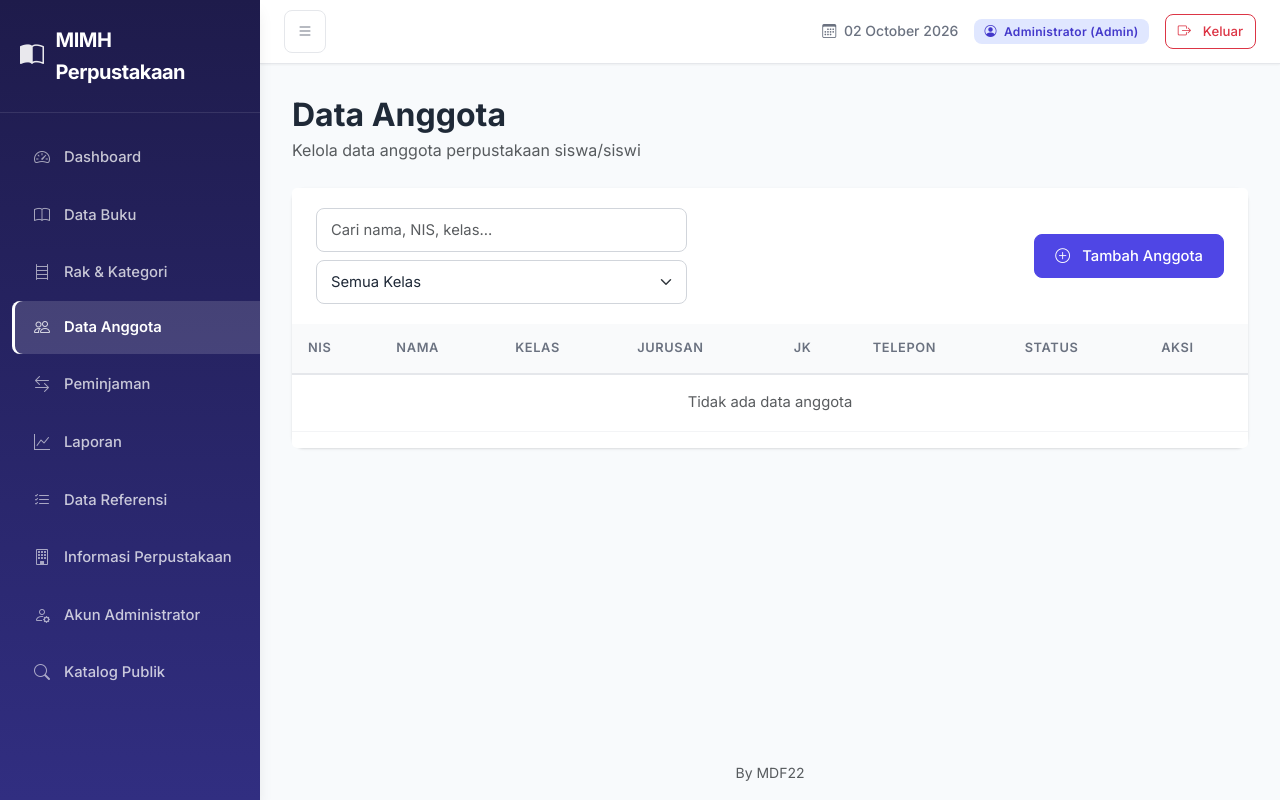
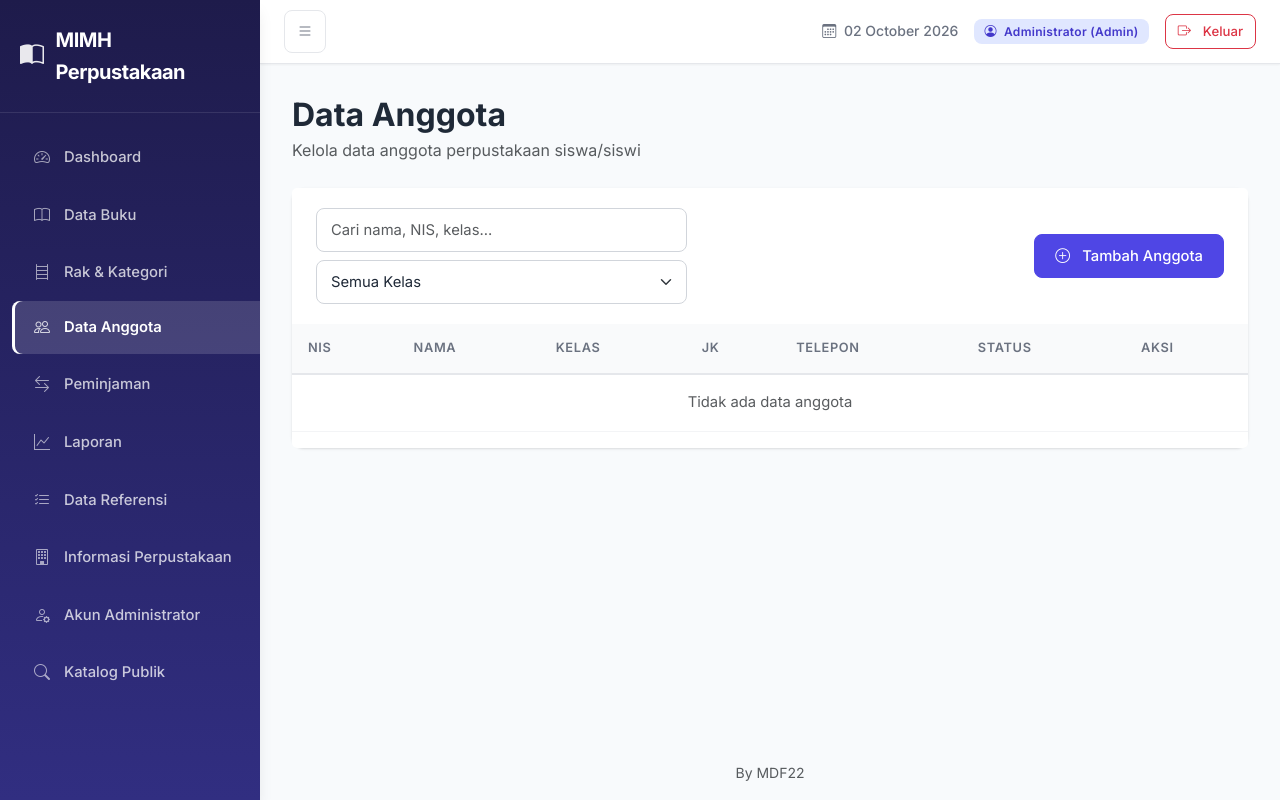
Before and after one commit to mdf21/perpustakaan, a Flask app: page /anggota in a window 1280 px wide. Run offline with Flask 3, Linux system fonts and the light colour scheme; a user stored in the database is signed in; data that the repository does not hold is empty.

Commit message:
menghilangkan fitur jurusan

```diff
--- a/app.py
+++ b/app.py
@@ -48,7 +48,6 @@ DENDA_PER_HARI = 1000
 MAX_PINJAM_PER_ANGGOTA = 3
 REFERENSI_TYPES = {
     'jenis_buku': 'Jenis Buku',
-    'jurusan': 'Jurusan',
     'kategori_buku': 'Kategori Buku',
     'kelas': 'Kelas',
     'klasifikasi_ddc': 'Klasifikasi DDC',
@@ -174,7 +173,6 @@ class Anggota(db.Model):
     nis = db.Column(db.String(50), unique=True, nullable=False)
     nama = db.Column(db.String(150), nullable=False)
     kelas = db.Column(db.String(50), nullable=False)
-    jurusan = db.Column(db.String(100))
     jenis_kelamin = db.Column(db.String(20))
     no_telepon = db.Column(db.String(20))
     alamat = db.Column(db.Text)
@@ -192,7 +190,6 @@ class Anggota(db.Model):
             'nis': self.nis,
             'nama': self.nama,
             'kelas': self.kelas,
-            'jurusan': self.jurusan,
             'jenis_kelamin': self.jenis_kelamin,
             'no_telepon': self.no_telepon,
             'alamat': self.alamat,
@@ -369,6 +366,15 @@ def initialize_database():
     info_columns = {column['name'] for column in inspect(db.engine).get_columns('perpustakaan_info')}
     if 'logo_image' not in info_columns:
         db.session.execute(text('ALTER TABLE perpustakaan_info ADD COLUMN logo_image VARCHAR(255)'))
+
+    anggota_columns = {column['name'] for column in inspect(db.engine).get_columns('anggota')}
+    if 'jurusan' in anggota_columns:
+        try:
+            db.session.execute(text('ALTER TABLE anggota DROP COLUMN jurusan'))
+        except Exception:
+            db.session.rollback()
+            raise RuntimeError('Migrasi database jurusan gagal. Pastikan SQLite mendukung ALTER TABLE DROP COLUMN.')
+
     db.session.commit()
 
 def save_book_uploads(files):
@@ -1131,7 +1137,6 @@ def create_anggota():
         nis=data.get('nis'),
         nama=data.get('nama'),
         kelas=data.get('kelas'),
-        jurusan=data.get('jurusan'),
         jenis_kelamin=data.get('jenis_kelamin'),
         no_telepon=data.get('no_telepon'),
         alamat=data.get('alamat'),
@@ -1164,7 +1169,6 @@ def update_anggota(id):
     a.nis = data.get('nis', a.nis)
     a.nama = data.get('nama', a.nama)
     a.kelas = data.get('kelas', a.kelas)
-    a.jurusan = data.get('jurusan', a.jurusan)
     a.jenis_kelamin = data.get('jenis_kelamin', a.jenis_kelamin)
     a.no_telepon = data.get('no_telepon', a.no_telepon)
     a.alamat = data.get('alamat', a.alamat)
@@ -1662,10 +1666,10 @@ def export_anggota():
     wb = openpyxl.Workbook()
     ws = wb.active
     ws.title = "Data Anggota"
-    headers = ['ID', 'NIS', 'Nama', 'Kelas', 'Jurusan', 'Jenis Kelamin', 'No Telepon', 'Alamat', 'Status']
+    headers = ['ID', 'NIS', 'Nama', 'Kelas', 'Jenis Kelamin', 'No Telepon', 'Alamat', 'Status']
     ws.append(headers)
     for a in Anggota.query.all():
-        ws.append([a.id, a.nis, a.nama, a.kelas, a.jurusan, a.jenis_kelamin, a.no_telepon, a.alamat, a.status])
+        ws.append([a.id, a.nis, a.nama, a.kelas, a.jenis_kelamin, a.no_telepon, a.alamat, a.status])
 
     out = io.BytesIO()
     wb.save(out)
@@ -1691,11 +1695,10 @@ def import_anggota():
             nis=str(row[1]),
             nama=str(row[2]),
             kelas=str(row[3]),
-            jurusan=str(row[4]) if len(row)>4 else None,
-            jenis_kelamin=str(row[5]) if len(row)>5 else None,
-            no_telepon=str(row[6]) if len(row)>6 else None,
-            alamat=str(row[7]) if len(row)>7 else None,
-            status=str(row[8]) if len(row)>8 and row[8] else 'Aktif'
+            jenis_kelamin=str(row[4]) if len(row)>4 else None,
+            no_telepon=str(row[5]) if len(row)>5 else None,
+            alamat=str(row[6]) if len(row)>6 else None,
+            status=str(row[7]) if len(row)>7 and row[7] else 'Aktif'
         )
         db.session.add(a)
 
--- a/templates/kartu_anggota.html
+++ b/templates/kartu_anggota.html
@@ -42,7 +42,6 @@
             <div class="member-name">{{ anggota.nama }}</div>
             <div class="member-meta mt-3">NIS: <strong>{{ anggota.nis }}</strong></div>
             <div class="member-meta">Kelas: {{ anggota.kelas }}</div>
-            <div class="member-meta">Jurusan: {{ anggota.jurusan or '-' }}</div>
         </div>
         <img class="member-qr" src="{{ url_for('get_anggota_qrcode', id=anggota.id) }}" alt="QR kartu anggota {{ anggota.nama }}">
     </main>
--- a/templates/members.html
+++ b/templates/members.html
@@ -29,7 +29,6 @@
                         <th>NIS</th>
                         <th>Nama</th>
                         <th>Kelas</th>
-                        <th>Jurusan</th>
                         <th>JK</th>
                         <th>Telepon</th>
                         <th>Status</th>
@@ -37,7 +36,7 @@
                     </tr>
                 </thead>
                 <tbody id="anggotaTable">
-                    <tr><td colspan="8" class="text-center text-muted">Loading...</td></tr>
+                    <tr><td colspan="7" class="text-center text-muted">Loading...</td></tr>
                 </tbody>
             </table>
         </div>
@@ -70,17 +69,12 @@
                         </div>
                     </div>
                     <div class="row">
-                        <div class="col-md-4 mb-3">
+                        <div class="col-md-6 mb-3">
                             <label class="form-label">Kelas</label>
                             <input type="text" class="form-control" id="kelas" required list="kelasList">
                             <datalist id="kelasList"></datalist>
                         </div>
-                        <div class="col-md-4 mb-3">
-                            <label class="form-label">Jurusan</label>
-                            <input class="form-control" id="jurusan" list="jurusanList" placeholder="Pilih atau ketik jurusan">
-                            <datalist id="jurusanList"></datalist>
-                        </div>
-                        <div class="col-md-4 mb-3">
+                        <div class="col-md-6 mb-3">
                             <label class="form-label">Jenis Kelamin</label>
                             <select class="form-select" id="jenisKelamin">
                                 <option value="">Pilih</option>
@@ -194,7 +188,7 @@ function loadAnggota() {
             const tbody = document.getElementById('anggotaTable');
             tbody.innerHTML = '';
             if (data.anggota.length === 0) {
-                tbody.innerHTML = '<tr><td colspan="8" class="text-center text-muted">Tidak ada data anggota</td></tr>';
+                tbody.innerHTML = '<tr><td colspan="7" class="text-center text-muted">Tidak ada data anggota</td></tr>';
             } else {
                 data.anggota.forEach(a => {
                     const statusBadge = a.status === 'Aktif' ? 'bg-success' : 'bg-danger';
@@ -202,7 +196,6 @@ function loadAnggota() {
                         <td><strong>${escapeHtml(a.nis)}</strong></td>
                         <td>${escapeHtml(a.nama)}</td>
                         <td><strong>${escapeHtml(a.kelas)}</strong></td>
-                        <td>${escapeHtml(a.jurusan || '-')}</td>
                         <td>${escapeHtml(a.jenis_kelamin || '-')}</td>
                         <td>${escapeHtml(a.no_telepon || '-')}</td>
                         <td><span class="badge ${statusBadge}">${escapeHtml(a.status)}</span></td>
@@ -253,7 +246,6 @@ function editAnggota(id) {
             document.getElementById('nis').value = a.nis;
             document.getElementById('nama').value = a.nama;
             document.getElementById('kelas').value = a.kelas;
-            document.getElementById('jurusan').value = a.jurusan || '';
             document.getElementById('jenisKelamin').value = a.jenis_kelamin || '';
             document.getElementById('noTelepon').value = a.no_telepon || '';
             document.getElementById('alamat').value = a.alamat || '';
@@ -269,7 +261,6 @@ function saveAnggota() {
         nis: document.getElementById('nis').value,
         nama: document.getElementById('nama').value,
         kelas: document.getElementById('kelas').value,
-        jurusan: document.getElementById('jurusan').value,
         jenis_kelamin: document.getElementById('jenisKelamin').value,
         no_telepon: document.getElementById('noTelepon').value,
         alamat: document.getElementById('alamat').value,
@@ -352,9 +343,8 @@ function loadKelas() {
     fetch('/api/kelas')
     Promise.all([
         fetch('/api/kelas').then(res => res.json()),
-        fetch('/api/referensi/kelas').then(res => res.json()),
-        fetch('/api/referensi/jurusan').then(res => res.json())
-    ]).then(([memberClasses, referenceClasses, majors]) => {
+        fetch('/api/referensi/kelas').then(res => res.json())
+    ]).then(([memberClasses, referenceClasses]) => {
         const select = document.getElementById('filterKelas');
         const datalist = document.getElementById('kelasList');
         const currentVal = select.value;
@@ -365,7 +355,6 @@ function loadKelas() {
             select.innerHTML += `<option value="${escapeHtml(c)}">${escapeHtml(c)}</option>`;
             datalist.innerHTML += `<option value="${escapeHtml(c)}"></option>`;
         });
-        document.getElementById('jurusanList').innerHTML = majors.map(item => `<option value="${escapeHtml(item.nama)}"></option>`).join('');
         select.value = currentVal;
     });
 }
```
Also changed, not shown: instance/perpustakaan.db.
